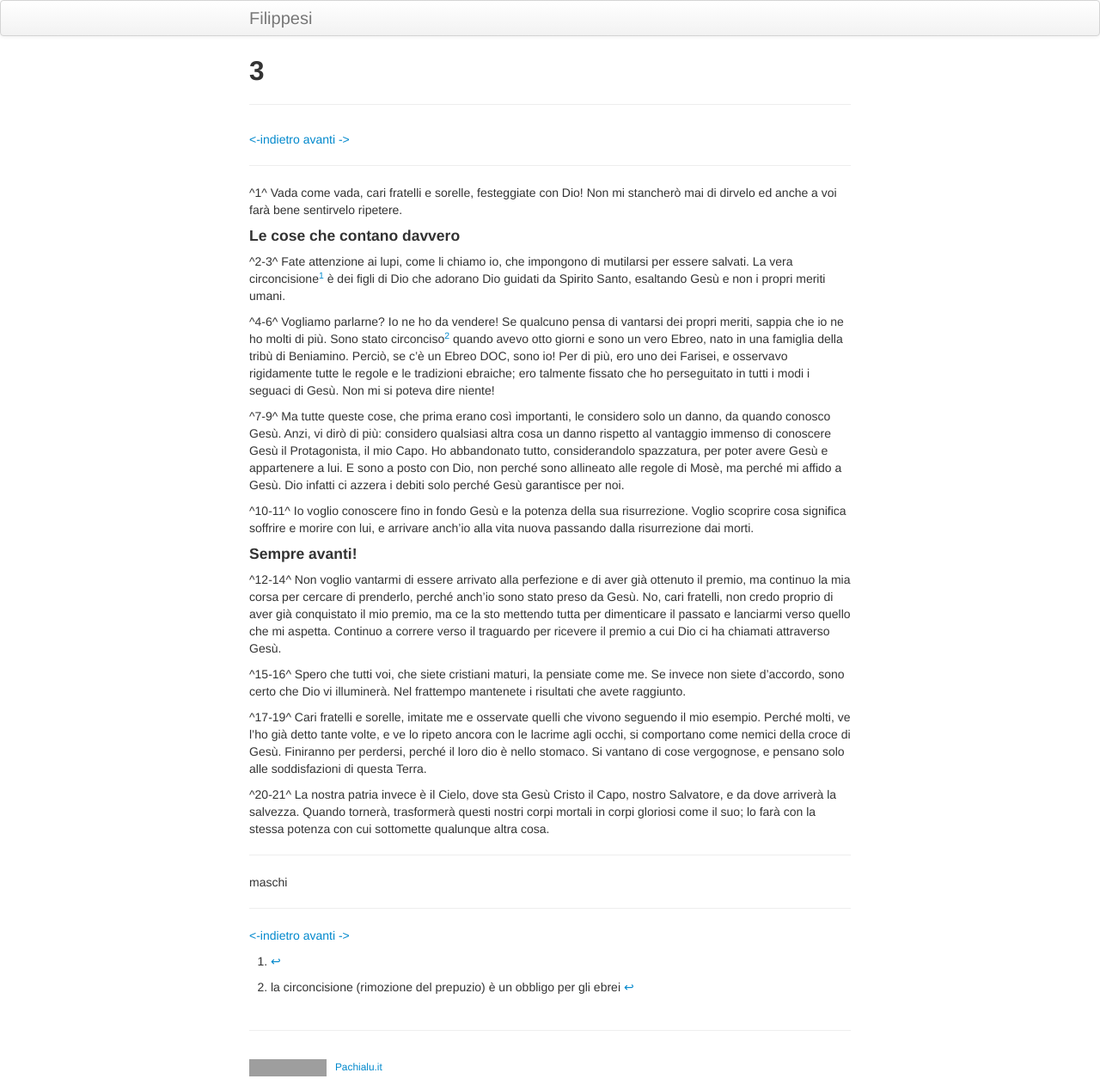
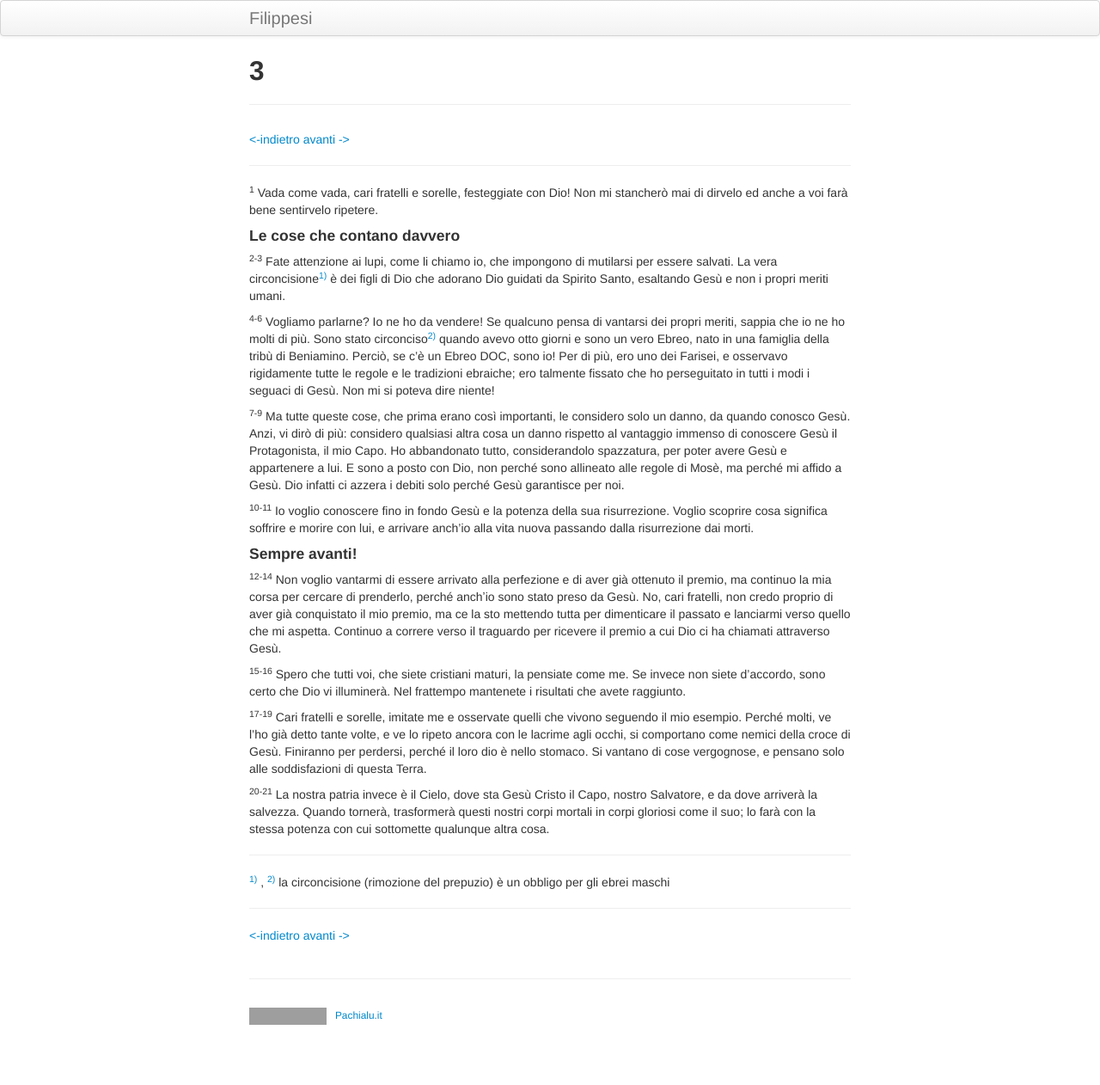
Before and after one commit to pachialu/filippesi_pages, a Jekyll site: the page built from pages/fil03.md, in a window 1280 px wide. Shown: the whole page at 86% size. Built offline with Jekyll 4.4.1, drawn with Linux system fonts in a browser that asks for light colours; after the commit the page ends 1202 px from its top, so only the background shows below that; grey boxes are pictures that could not be loaded.

Commit message:
sup-sup gfm

```diff
--- a/pages/fil03.md
+++ b/pages/fil03.md
@@ -5,55 +5,55 @@ title: 3
 [<-indietro](fil02.html) [avanti ->](fil04.html)
 
 --------------------------------
-^1^ Vada come vada, cari fratelli e sorelle, festeggiate con
+<sup>1</sup> Vada come vada, cari fratelli e sorelle, festeggiate con
 Dio\! Non mi stancherò mai di dirvelo ed anche a voi farà bene
 sentirvelo ripetere.
 
 #### Le cose che contano davvero
 
-^2-3^ Fate attenzione ai lupi, come li chiamo io, che impongono
+<sup>2-3</sup> Fate attenzione ai lupi, come li chiamo io, che impongono
 di mutilarsi per essere salvati. La vera
-circoncisione[^31] è dei figli di Dio che adorano Dio
+circoncisione<sup>[1)](#fn__1)</sup> è dei figli di Dio che adorano Dio
 guidati da Spirito Santo, esaltando Gesù e non i propri meriti umani.
 
-^4-6^ Vogliamo parlarne? Io ne ho da vendere\! Se qualcuno
+<sup>4-6</sup> Vogliamo parlarne? Io ne ho da vendere\! Se qualcuno
 pensa di vantarsi dei propri meriti, sappia che io ne ho molti di più.
-Sono stato circonciso[^32] quando avevo otto giorni e
+Sono stato circonciso<sup>[2)](#fn__2)</sup> quando avevo otto giorni e
 sono un vero Ebreo, nato in una famiglia della tribù di Beniamino.
 Perciò, se c'è un Ebreo DOC, sono io\! Per di più, ero uno dei Farisei,
 e osservavo rigidamente tutte le regole e le tradizioni ebraiche; ero
 talmente fissato che ho perseguitato in tutti i modi i seguaci di Gesù.
 Non mi si poteva dire niente\!
 
-^7-9^ Ma tutte queste cose, che prima erano così importanti, le considero solo un danno, da quando conosco Gesù. Anzi, vi dirò di più: considero qualsiasi altra cosa un danno rispetto al vantaggio immenso di conoscere Gesù il Protagonista, il mio Capo. Ho abbandonato tutto, considerandolo spazzatura, per poter avere Gesù e appartenere a lui. E sono a posto con Dio, non perché sono allineato alle regole di Mosè, ma perché mi affido a Gesù. Dio infatti ci azzera i debiti solo perché Gesù garantisce per noi.
+<sup>7-9</sup> Ma tutte queste cose, che prima erano così importanti, le considero solo un danno, da quando conosco Gesù. Anzi, vi dirò di più: considero qualsiasi altra cosa un danno rispetto al vantaggio immenso di conoscere Gesù il Protagonista, il mio Capo. Ho abbandonato tutto, considerandolo spazzatura, per poter avere Gesù e appartenere a lui. E sono a posto con Dio, non perché sono allineato alle regole di Mosè, ma perché mi affido a Gesù. Dio infatti ci azzera i debiti solo perché Gesù garantisce per noi.
 
-^10-11^ Io voglio conoscere fino in fondo Gesù e la potenza
+<sup>10-11</sup> Io voglio conoscere fino in fondo Gesù e la potenza
 della sua risurrezione. Voglio scoprire cosa significa soffrire e morire
 con lui, e arrivare anch'io alla vita nuova passando dalla risurrezione
 dai morti.
 
 #### Sempre avanti\!
 
-^12-14^ Non voglio vantarmi di essere arrivato alla perfezione
+<sup>12-14</sup> Non voglio vantarmi di essere arrivato alla perfezione
 e di aver già ottenuto il premio, ma continuo la mia corsa per cercare
-di prenderlo, perché anch'io sono stato preso da Gesù. No, cari
+di prenderlo, perché anchʼio sono stato preso da Gesù. No, cari
 fratelli, non credo proprio di aver già conquistato il mio premio, ma ce
 la sto mettendo tutta per dimenticare il passato e lanciarmi verso
 quello che mi aspetta. Continuo a correre verso il traguardo per
 ricevere il premio a cui Dio ci ha chiamati attraverso Gesù.
 
-^15-16^ Spero che tutti voi, che siete cristiani maturi, la
+<sup>15-16</sup> Spero che tutti voi, che siete cristiani maturi, la
 pensiate come me. Se invece non siete d'accordo, sono certo che Dio vi
 illuminerà. Nel frattempo mantenete i risultati che avete raggiunto.
 
-^17-19^ Cari fratelli e sorelle, imitate me e osservate quelli
+<sup>17-19</sup> Cari fratelli e sorelle, imitate me e osservate quelli
 che vivono seguendo il mio esempio. Perché molti, ve l'ho già detto
 tante volte, e ve lo ripeto ancora con le lacrime agli occhi, si
 comportano come nemici della croce di Gesù. Finiranno per perdersi,
 perché il loro dio è nello stomaco. Si vantano di cose vergognose, e
 pensano solo alle soddisfazioni di questa Terra.
 
-^20-21^ La nostra patria invece è il Cielo, dove sta Gesù
+<sup>20-21</sup> La nostra patria invece è il Cielo, dove sta Gesù
 Cristo il Capo, nostro Salvatore, e da dove arriverà la salvezza. Quando
 tornerà, trasformerà questi nostri corpi mortali in corpi gloriosi come
 il suo; lo farà con la stessa potenza con cui sottomette qualunque altra
@@ -61,9 +61,7 @@ cosa.
 
 ---------------------------------------
 
-[^31]:
-[^32]: la circoncisione (rimozione del prepuzio) è un obbligo per gli ebrei
-maschi
+<sup>[1)](#fnt__1)</sup> , <sup>[2)](#fnt__2)</sup> la circoncisione (rimozione del prepuzio) è un obbligo per gli ebrei maschi
 
 ---------------------------------------
 [<-indietro](fil02.html) [avanti ->](fil04.html)
```
Also changed, not shown: pages/est01.md (deleted, +0 -84 lines), pages/est10.md (deleted, +0 -21 lines), pages/fil01.md (+14 -14 lines), pages/fil02.md (+9 -9 lines).
